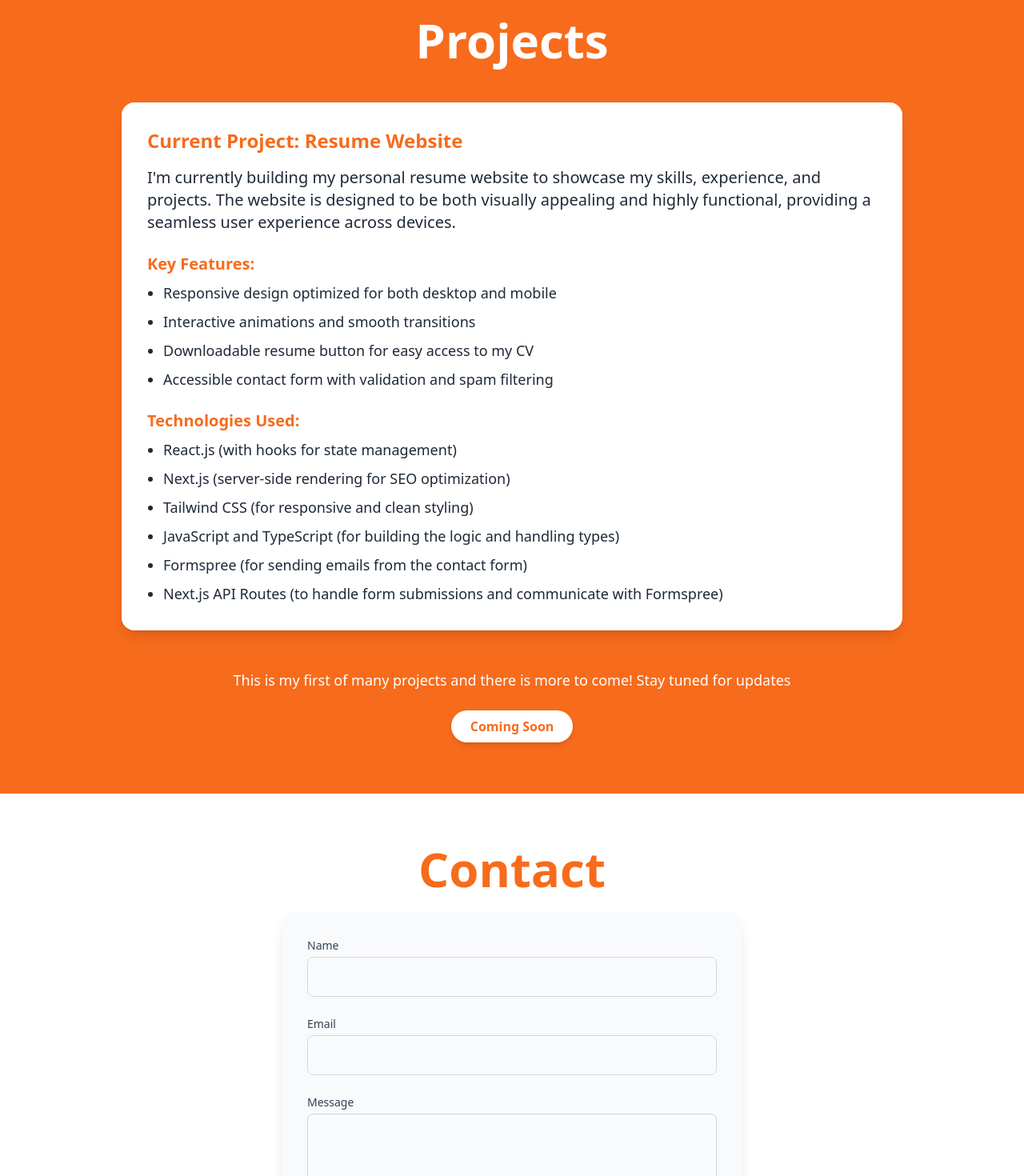
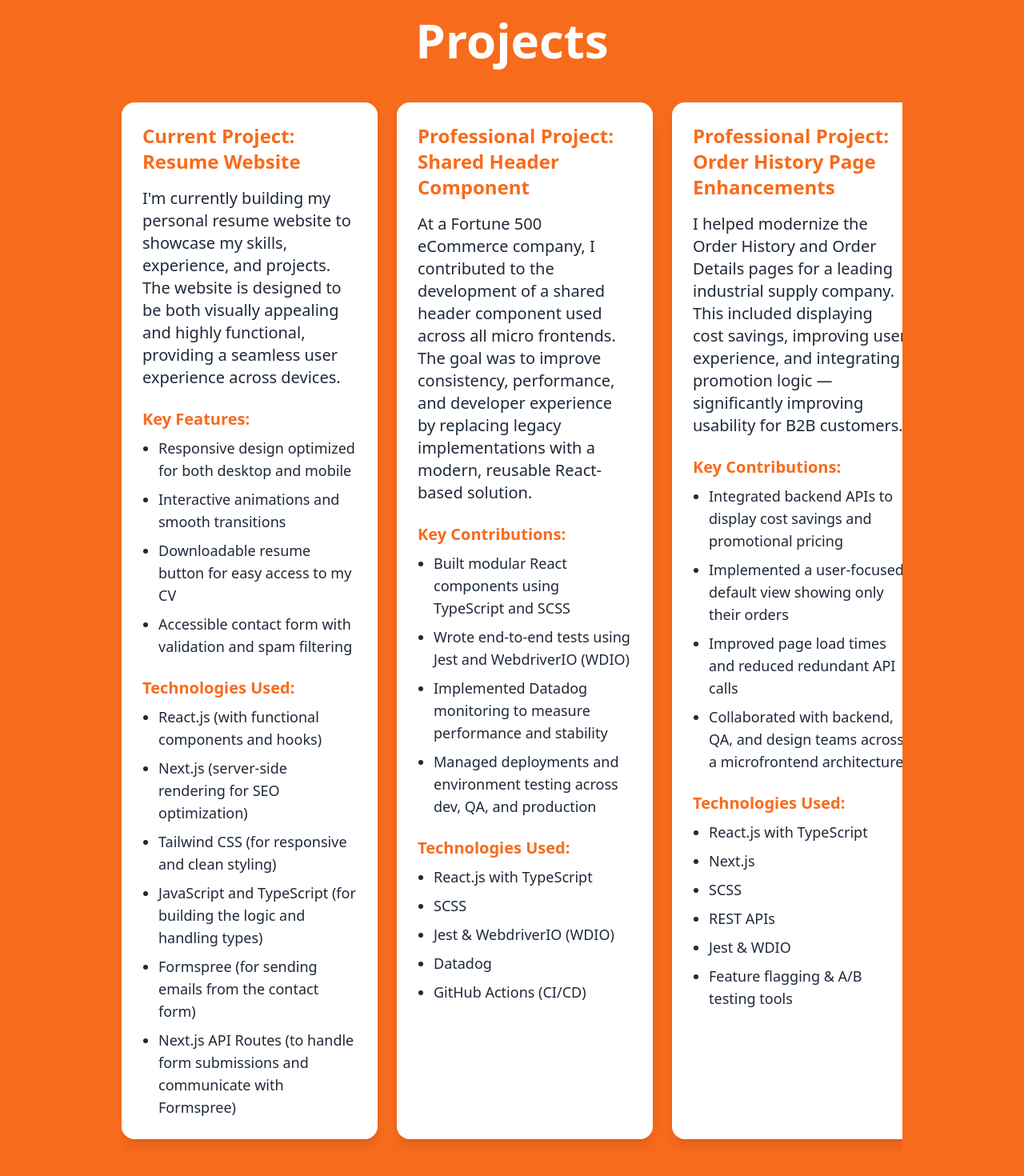
Before and after one commit to IsaiahJazz/interactive-resume, a Next.js app: page / in a window 1280 px wide. Shown: the part 2580-4050 px from the top of the page at 80% size. Built offline with nearby package versions, Linux system fonts and the light colour scheme.

Commit message:
adding grainger projects

```diff
--- a/src/components/Projects.tsx
+++ b/src/components/Projects.tsx
@@ -7,18 +7,17 @@ const Projects: React.FC = () => {
         <h1 className="text-5xl md:text-6xl font-bold text-center mb-12 text-white">
           Projects
         </h1>
-
-        <div className="bg-white rounded-2xl p-8 shadow-lg mb-12">
+        <div className="flex overflow-x-auto space-x-6 pb-6 ">
+          <div className="bg-white rounded-2xl p-6 shadow-lg mb-12 w-80 min-h-[320px] flex-shrink-0 border-2 border-white">
             <h2 className="text-2xl font-semibold text-[#F76B1C] mb-4">
               Current Project: Resume Website
             </h2>
             <p className="text-lg md:text-xl text-gray-800 mb-6 text-left">
               I&apos;m currently building my personal resume website to showcase
               my skills, experience, and projects. The website is designed to be
-            both visually appealing and highly functional, providing a seamless
-            user experience across devices.
+              both visually appealing and highly functional, providing a
+              seamless user experience across devices.
             </p>
-
             <h3 className="text-xl font-semibold text-[#F76B1C] mb-2">
               Key Features:
             </h3>
@@ -26,14 +25,15 @@ const Projects: React.FC = () => {
               <li>Responsive design optimized for both desktop and mobile</li>
               <li>Interactive animations and smooth transitions</li>
               <li>Downloadable resume button for easy access to my CV</li>
-            <li>Accessible contact form with validation and spam filtering</li>
+              <li>
+                Accessible contact form with validation and spam filtering
+              </li>
             </ul>
-
             <h3 className="text-xl font-semibold text-[#F76B1C] mb-2">
               Technologies Used:
             </h3>
             <ul className="list-disc pl-5 space-y-2 text-lg text-gray-800 text-left">
-            <li>React.js (with hooks for state management)</li>
+              <li>React.js (with functional components and hooks)</li>
               <li>Next.js (server-side rendering for SEO optimization)</li>
               <li>Tailwind CSS (for responsive and clean styling)</li>
               <li>
@@ -48,10 +48,92 @@ const Projects: React.FC = () => {
             </ul>
           </div>
 
+          {/* Professional Project: Shared Header Component */}
+          <div className="bg-white rounded-2xl p-6 shadow-lg mb-12 w-80 min-h-[320px] flex-shrink-0 border-2 border-white">
+            <h2 className="text-2xl font-semibold text-[#F76B1C] mb-4">
+              Professional Project: Shared Header Component
+            </h2>
+            <p className="text-lg md:text-xl text-gray-800 mb-6 text-left">
+              At a Fortune 500 eCommerce company, I contributed to the
+              development of a shared header component used across all micro
+              frontends. The goal was to improve consistency, performance, and
+              developer experience by replacing legacy implementations with a
+              modern, reusable React-based solution.
+            </p>
+            <h3 className="text-xl font-semibold text-[#F76B1C] mb-2">
+              Key Contributions:
+            </h3>
+            <ul className="list-disc pl-5 space-y-2 text-lg text-gray-800 mb-6 text-left">
+              <li>Built modular React components using TypeScript and SCSS</li>
+              <li>Wrote end-to-end tests using Jest and WebdriverIO (WDIO)</li>
+              <li>
+                Implemented Datadog monitoring to measure performance and
+                stability
+              </li>
+              <li>
+                Managed deployments and environment testing across dev, QA, and
+                production
+              </li>
+            </ul>
+            <h3 className="text-xl font-semibold text-[#F76B1C] mb-2">
+              Technologies Used:
+            </h3>
+            <ul className="list-disc pl-5 space-y-2 text-lg text-gray-800 text-left">
+              <li>React.js with TypeScript</li>
+              <li>SCSS</li>
+              <li>Jest & WebdriverIO (WDIO)</li>
+              <li>Datadog</li>
+              <li>GitHub Actions (CI/CD)</li>
+            </ul>
+          </div>
+
+          {/* Professional Project: Order History Page Enhancements */}
+          <div className="bg-white rounded-2xl p-6 shadow-lg mb-12 w-80 min-h-[320px] flex-shrink-0 border-2 border-white">
+            <h2 className="text-2xl font-semibold text-[#F76B1C] mb-4">
+              Professional Project: Order History Page Enhancements
+            </h2>
+            <p className="text-lg md:text-xl text-gray-800 mb-6 text-left">
+              I helped modernize the Order History and Order Details pages for a
+              leading industrial supply company. This included displaying cost
+              savings, improving user experience, and integrating promotion
+              logic — significantly improving usability for B2B customers.
+            </p>
+            <h3 className="text-xl font-semibold text-[#F76B1C] mb-2">
+              Key Contributions:
+            </h3>
+            <ul className="list-disc pl-5 space-y-2 text-lg text-gray-800 mb-6 text-left">
+              <li>
+                Integrated backend APIs to display cost savings and promotional
+                pricing
+              </li>
+              <li>
+                Implemented a user-focused default view showing only their
+                orders
+              </li>
+              <li>Improved page load times and reduced redundant API calls</li>
+              <li>
+                Collaborated with backend, QA, and design teams across a
+                microfrontend architecture
+              </li>
+            </ul>
+            <h3 className="text-xl font-semibold text-[#F76B1C] mb-2">
+              Technologies Used:
+            </h3>
+            <ul className="list-disc pl-5 space-y-2 text-lg text-gray-800 text-left">
+              <li>React.js with TypeScript</li>
+              <li>Next.js</li>
+              <li>SCSS</li>
+              <li>REST APIs</li>
+              <li>Jest & WDIO</li>
+              <li>Feature flagging & A/B testing tools</li>
+            </ul>
+          </div>
+        </div>
+        {/*cutoff -------- */}
         <div className="text-center mt-12">
           <p className="text-lg text-white mb-6">
-            This is my first of many projects and there is more to come! Stay
-            tuned for updates
+            This is my first of many personal projects and there is more to
+            come! Stay tuned for updates
           </p>
           <button
             className="bg-white text-[#F76B1C] font-semibold px-6 py-2 rounded-full shadow-md cursor-not-allowed"
```
Lines whose indentation alone changed are shown as unchanged.
